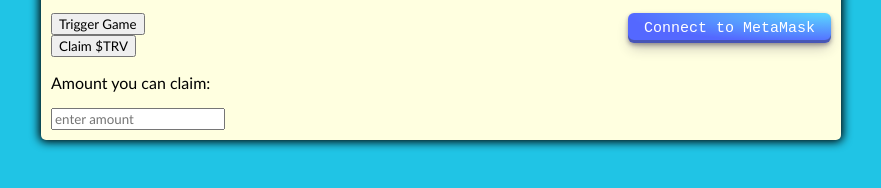
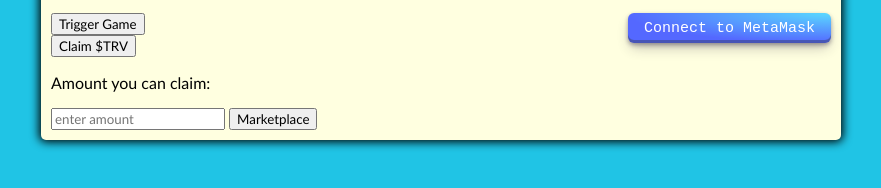
Before and after one commit to Robert-College-Blockchain-Club/Trivia, a plain HTML site: page index.html in a window 1280 px wide. Shown: the part 414-602 px from the top of the page, without its empty margins (199-1080 px from the left). Drawn offline with Linux system fonts and the light colour scheme.

Commit message:
marketplace button the main screen

```diff
--- a/index.html
+++ b/index.html
@@ -61,7 +61,7 @@
         <div id="notice" class="hide">
             <h1 id="notice-warning">You cannot start the game</h1>
         </div>
-        <button id="marketplace-btn" class="hide" onclick="location.href='/my-app/marketplace.html'">Marketplace</button>
+        <button id="marketplace-btn" onclick="location.href='/my-app/marketplace.html'">Marketplace</button>
         <button id="enter_trivia" class="hide">Make Trivia Payment</button>
         <div id="twomin-timer" class="hide">
             <ul>
--- a/trivia_script.js
+++ b/trivia_script.js
@@ -126,6 +126,7 @@
     claimAmount.classList.add("hide");
     claimButton.classList.add("hide");
     claimInput.classList.add("hide");
+    marketplaceButton.classList.add("hide");
     leaderboardButton.classList.add("hide");
 
     shuffledQuestions = questions_list.sort(() => Math.random() - .5);
```
